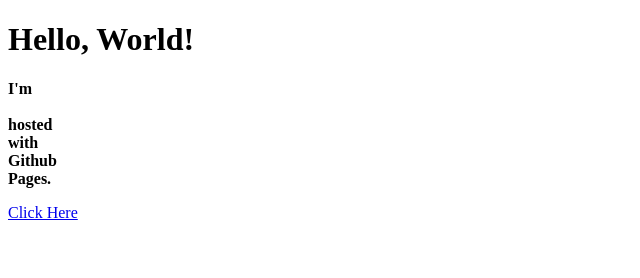
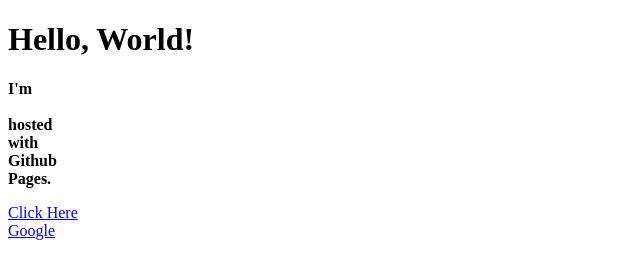
Before and after one commit to jswotinskysamplestudent/jswotinskysamplestudent.github.io, a plain HTML site: page index.html in a window 1280 px wide. Shown: the full height of the page, 0-640 px from the left. Drawn offline with Linux system fonts and the light colour scheme.

Commit message:
Update index.html

```diff
--- a/index.html
+++ b/index.html
@@ -7,6 +7,6 @@
   <h1>Hello, World!</h1>
   <p><b>I'm <br></br>hosted<br> with<br>Github<br>Pages.</b></p>
   <p><a href="page.html">Click Here</a><br>
-  <a href="google.com"></p>
+  <a href="google.com">Google</p>
   </body>
 </html>
```
